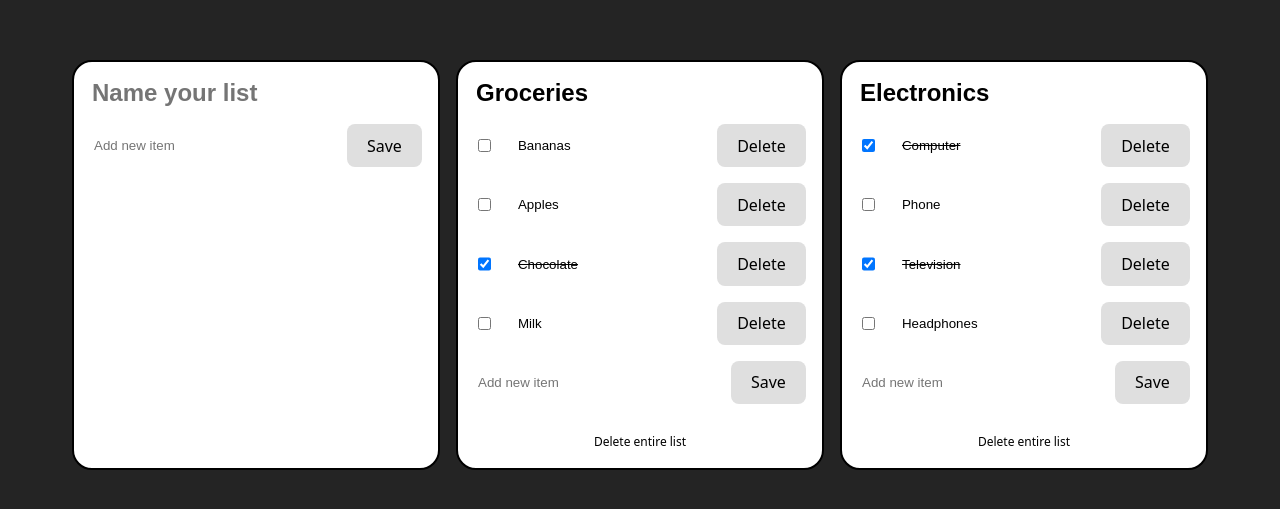
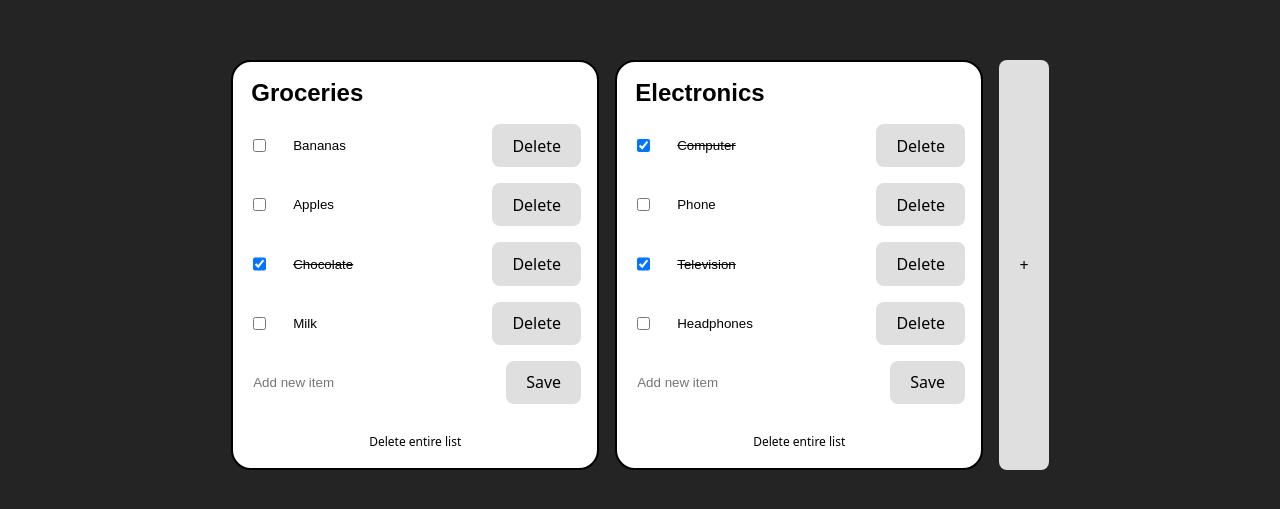
Before and after one commit to zackhanni/react-simple-list-app, a React (Vite) app: page / in a window 1280 px wide. Shown: the part 135-644 px from the top of the page. Built offline with nearby package versions, Linux system fonts and the light colour scheme.

Commit message:
created better way of creating new lists

```diff
--- a/src/App.tsx
+++ b/src/App.tsx
@@ -50,25 +50,22 @@ function App() {
     }
   }, []);
 
-  // useEffect(() => {
-  //   localStorage.setItem(LOCAL_STORAGE_KEY, JSON.stringify(allData));
-  // }, [allData]);
-
   const updateList = (updatedList: Card) => {
     const updatedAllData = allData.map((card) =>
       card.id === updatedList.id ? updatedList : card
     );
+    setAllData(updatedAllData);
+    localStorage.setItem(LOCAL_STORAGE_KEY, JSON.stringify(updatedAllData));
+  };
 
-    // const listIndex = updatedAllData.findIndex(
-    //   (obj) => obj.id === updatedList.id
-    // );
+  const createList = () => {
+    const updatedAllData = [...allData];
 
-    // if (listIndex == -1) {
-    //   updatedAllData.push(updatedList);
-    // } else {
-    //   updatedAllData[listIndex] = updatedList;
-    // }
-
+    updatedAllData.push({
+      id: uuidv4(),
+      title: "",
+      list: [],
+    });
     setAllData(updatedAllData);
     localStorage.setItem(LOCAL_STORAGE_KEY, JSON.stringify(updatedAllData));
   };
@@ -82,14 +79,6 @@ function App() {
   return (
     <main>
       <section className="cards">
-        <ListCard
-          cardData={{
-            id: uuidv4(),
-            title: "",
-            list: [],
-          }}
-          updateList={updateList}
-        />
         {allData.map((listCard) => (
           <ListCard
             cardData={listCard}
@@ -98,6 +87,7 @@ function App() {
             key={listCard.id}
           />
         ))}
+        <button onClick={createList}>+</button>
       </section>
     </main>
   );
```
